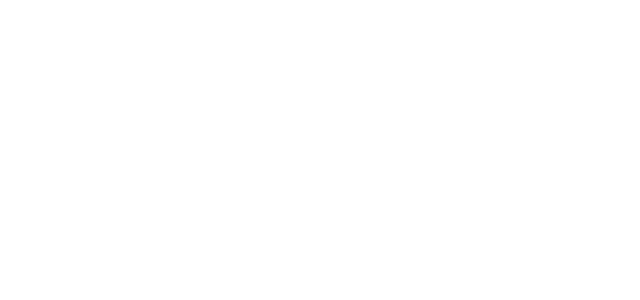
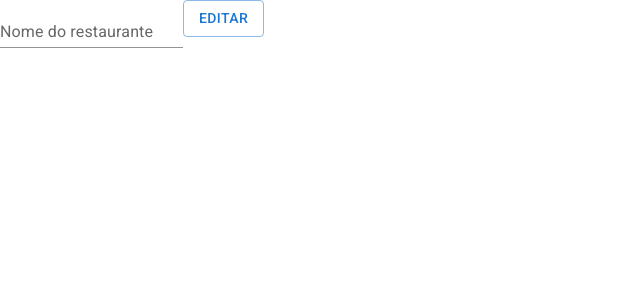
Before and after one commit to VictorIshizuka/alfood-main, a React (Create React App) app: page /admin/restaurantes/1 in a window 1280 px wide. Before the commit this address had no page. Shown: the top 300 px of the page, without its empty margins (0-640 px from the left). Built offline with nearby package versions, Linux system fonts and the light colour scheme; no server answers.

Commit message:
feat: adjusting put and post method for restaurants

```diff
--- a/src/App.tsx
+++ b/src/App.tsx
@@ -11,6 +11,7 @@ function App() {
       <Route path="/restaurantes" element={<RestaurantsShowcase />} />
       <Route path="/admin/restaurantes" element={<AdminRestaurants />} />
       <Route path="/admin/restaurantes/novo" element={<FormRestaurant />} />
+      <Route path="/admin/restaurantes/:id" element={<FormRestaurant />} />
     </Routes>
   );
 }
--- a/src/components/ListRestaurants/Restaurant/index.tsx
+++ b/src/components/ListRestaurants/Restaurant/index.tsx
@@ -11,7 +11,6 @@ interface RestaurantProps {
 
 const Restaurant = ({ restaurant }: RestaurantProps) => {
   const [pratos, setPratos] = useState<IDish[]>();
-  console.log(pratos);
   useEffect(() => {
     axios
       .get<IDish[]>(
--- a/src/pages/Admin/Restaurants/FormRestaurant.tsx
+++ b/src/pages/Admin/Restaurants/FormRestaurant.tsx
@@ -1,21 +1,42 @@
 import { Button, TextField } from "@mui/material";
 import axios from "axios";
-import { useState } from "react";
+import { useEffect, useState } from "react";
+import { useNavigate, useParams } from "react-router-dom";
+import IRestaurant from "../../../interfaces/IRestaurant";
 
 export const FormRestaurant = () => {
   const [isNameRestaurant, setIsNameRestaurant] = useState("");
+  const params = useParams();
+  const navigate = useNavigate();
 
-  function registerDish(e: React.FormEvent<HTMLFormElement>): void {
-    //criar o hook para criar o prato
+  useEffect(() => {
+    if (params.id) {
+      axios
+        .get<IRestaurant>(
+          `http://localhost:8000/api/v2/restaurantes/${params.id}/`
+        )
+        .then(res => setIsNameRestaurant(res.data.nome));
+    }
+  }, [params]);
+
+  function registerRestaurant(e: React.FormEvent<HTMLFormElement>): void {
     e.preventDefault();
-    axios
-      .post("http://localhost:8000/api/v2/restaurantes/", {
+
+    if (params.id) {
+      axios.put(`http://localhost:8000/api/v2/restaurantes/${params.id}/`, {
         nome: isNameRestaurant,
-      })
-      .then(() => {});
+      });
+      navigate(-1);
+    } else {
+      axios.post("http://localhost:8000/api/v2/restaurantes/", {
+        nome: isNameRestaurant,
+      });
+      navigate(-1);
+    }
   }
+
   return (
-    <form onSubmit={registerDish}>
+    <form onSubmit={registerRestaurant}>
       <TextField
         label="Nome do restaurante"
         type="text"
@@ -24,7 +45,7 @@ export const FormRestaurant = () => {
         value={isNameRestaurant}
       />
       <Button variant="outlined" type="submit">
-        Cadastrar
+        {params.id ? "Editar" : "Cadastrar"}
       </Button>
     </form>
   );
--- a/src/pages/Admin/Restaurants/index.tsx
+++ b/src/pages/Admin/Restaurants/index.tsx
@@ -9,6 +9,7 @@ import {
   TableRow,
 } from "@mui/material";
 import axios from "axios";
+import { Link } from "react-router-dom";
 
 export const AdminRestaurants = () => {
   const [isRestaurants, setIsRestaurants] = useState<IRestaurant[]>([]);
@@ -17,25 +18,29 @@ export const AdminRestaurants = () => {
     axios
       .get<IRestaurant[]>("http://localhost:8000/api/v2/restaurantes/")
       .then(res => {
-        console.log(res.data);
         setIsRestaurants(res.data);
       })
       .catch(error => console.log({ error: "deu erro na listagem" + error }));
-  }, []);
+  }, [isRestaurants]);
 
   return (
     <>
       <TableContainer>
+        [ <Link to={"novo"}>Novo</Link>]
         <Table>
           <TableHead>
             <TableRow>
               <TableCell>Nome</TableCell>
+              <TableCell>Editar</TableCell>
             </TableRow>
           </TableHead>
           <TableBody>
             {isRestaurants.map(resturante => (
               <TableRow key={resturante.id}>
                 <TableCell>{resturante.nome}</TableCell>
+                <TableCell>
+                  [<Link to={`${resturante.id}/`}>editar</Link>]
+                </TableCell>
               </TableRow>
             ))}
           </TableBody>
```
